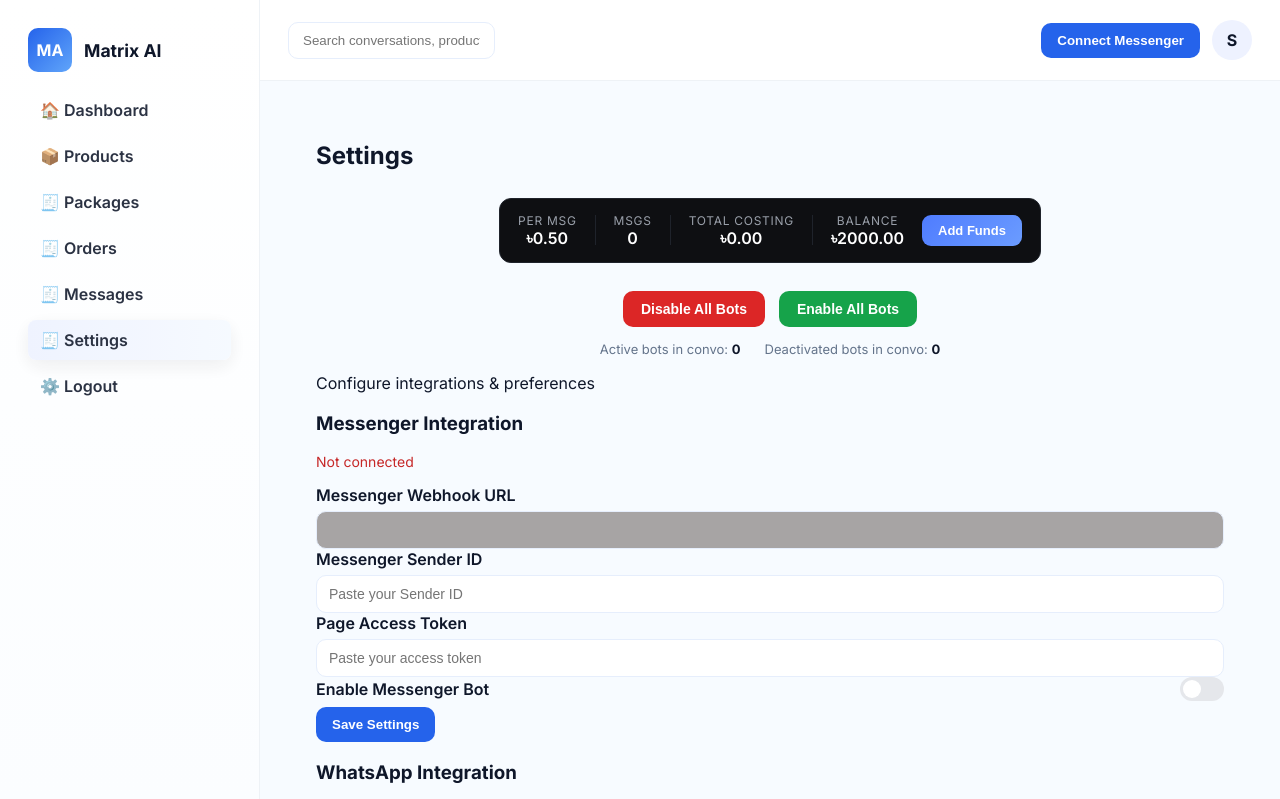
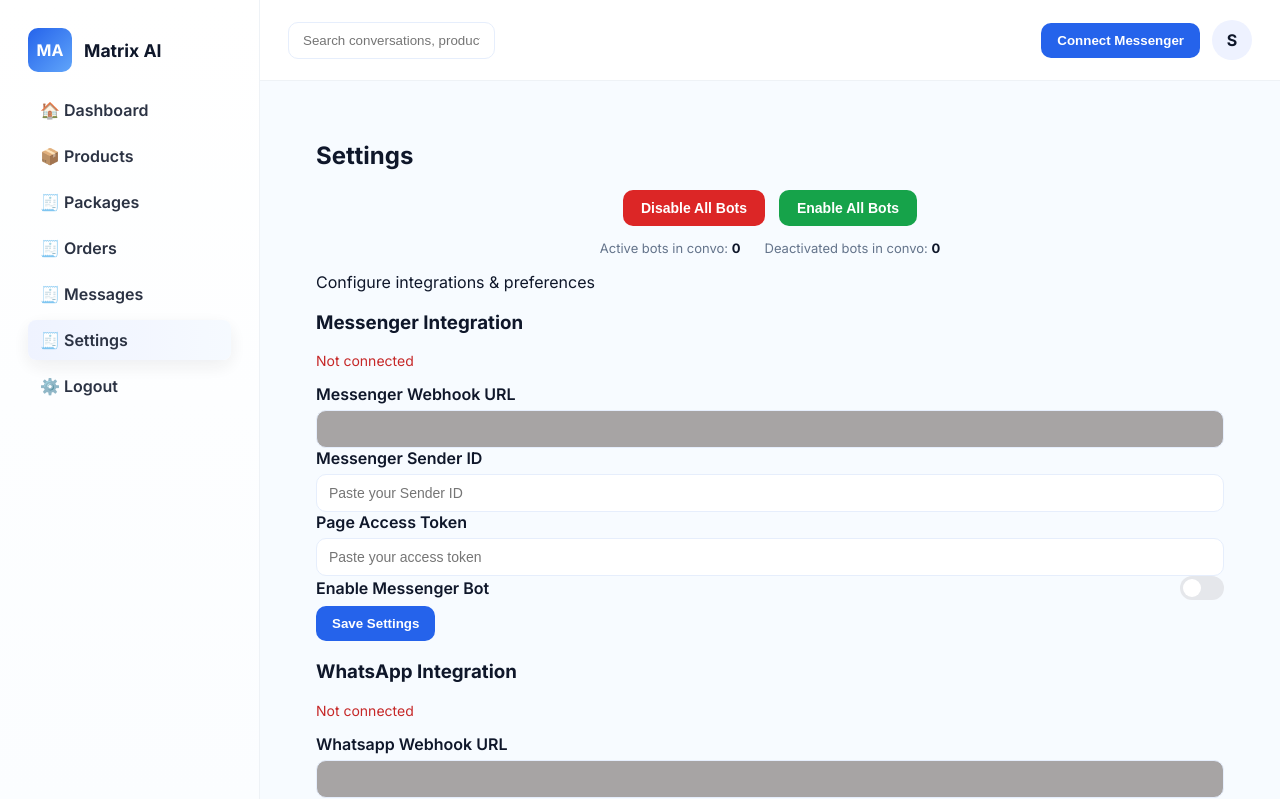
Before and after one commit to jihadj0002/0, a Django app: page /dboptions in a window 1280 px wide. Shown: the top 799 px of the page. Run offline with Django 5.2, Linux system fonts and the light colour scheme; the visitor is signed in with stand-in values (Sample User, id 1); data comes from the database, SQL or seed files in the repository; data that the repository does not hold is empty.

Commit message:
idk starting new chapter

```diff
--- a/back/templates/back/options.html
+++ b/back/templates/back/options.html
@@ -351,7 +351,7 @@
 
 
     <!-- Wallet Strip -->
-<div class="wallet-section">
+<!-- <div class="wallet-section">
 <div id="wallet"
      data-balance="{{ wallet_balance|default:'2000.00' }}"
      data-cost-per-message="{{ message_cost|default:'0.50' }}"
@@ -392,7 +392,7 @@
 
     <button id="addMoney">Add Funds</button>
   </div>
-</div>
+</div> -->
 
 
 
--- a/back/templates/back/orders.html
+++ b/back/templates/back/orders.html
@@ -281,7 +281,7 @@
 
     <div class="modal-header">
       <h3>Order #{{ order.oid }}</h3>
-      <span class="close" onclick="closeOrderModal({{ order.id }})">&times;</span>
+      <span class="close" onclick="closeOrderModal({{ order.id }}">&times;</span>
     </div>
 
     <div class="modal-body">
```
